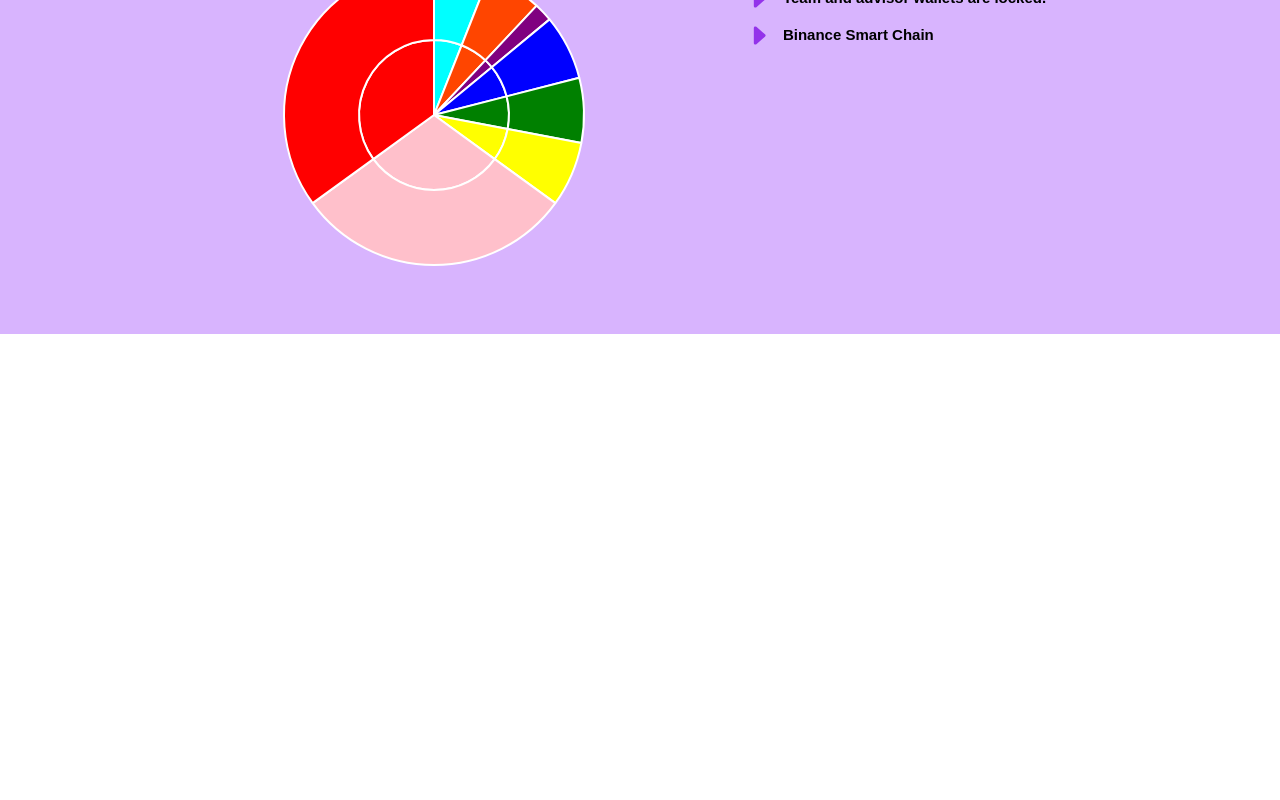
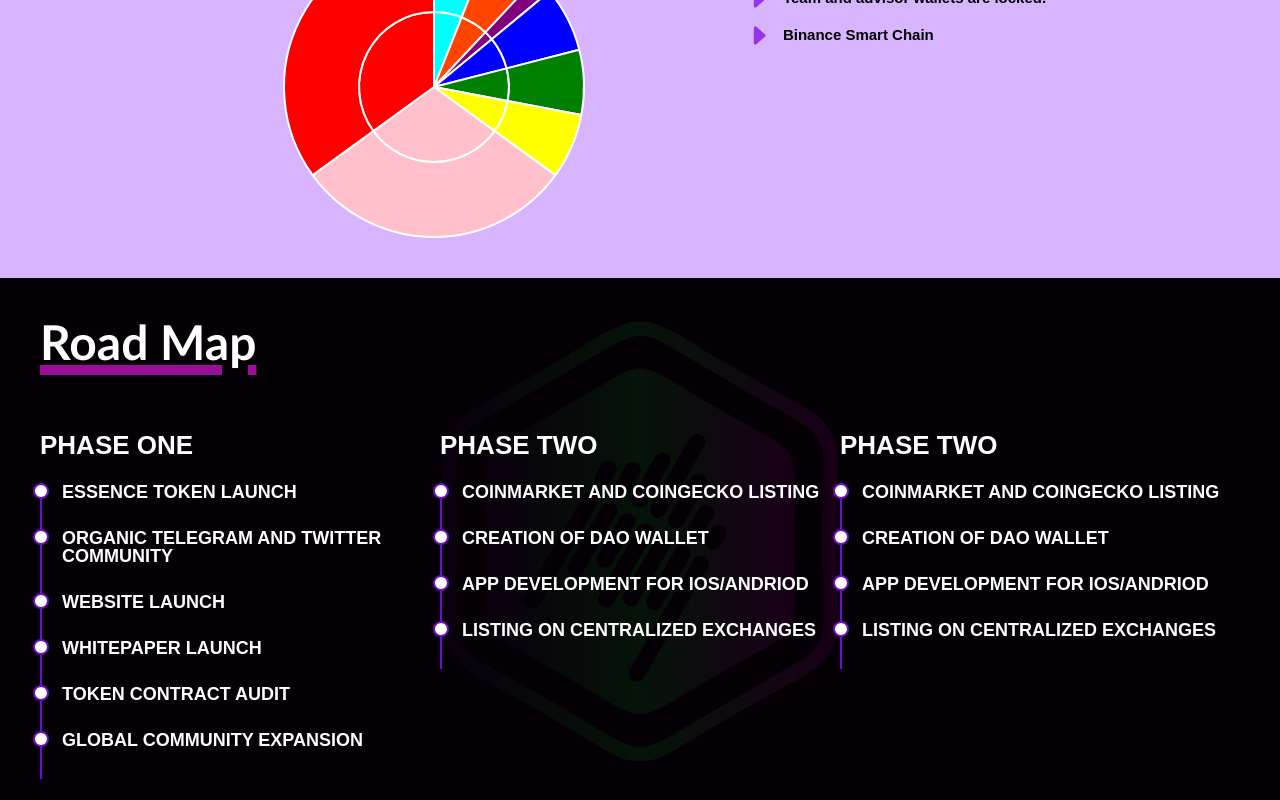
Before and after one commit to codegiyu/viktor-essence, a React (Create React App) app: page / in a window 1280 px wide. Shown: the part 2314-3114 px from the top of the page. Before the commit the page ends 2648 px from the top, so only its background shows below. Built offline with nearby package versions, Linux system fonts and the light colour scheme.

Commit message:
road map build

```diff
--- a/src/App.css
+++ b/src/App.css
@@ -112,6 +112,43 @@ h1 {
 }
 
 
+/* ROADMAP */
+.resume .resume-title {
+  font-size: 26px;
+  font-weight: 700;
+  margin-top: 20px;
+  margin-bottom: 20px;
+  color: white;
+}
+.resume .resume-item {
+  padding: 0 0 20px 20px;
+  margin-top: -2px;
+  border-left: 2px solid #6d11c4;
+  position: relative;
+}
+.resume .resume-item h4 {
+  line-height: 18px;
+  font-size: 18px;
+  font-weight: 600;
+  text-transform: uppercase;
+  font-family: "Poppins", sans-serif;
+  color: white;
+  margin-bottom: 10px;
+}
+
+.resume .resume-item::before {
+  content: "";
+  position: absolute;
+  width: 16px;
+  height: 16px;
+  border-radius: 50px;
+  left: -9px;
+  top: 0;
+  background: #fff;
+  border: 2px solid #6d11c4;
+}
+
+
 
 
 
--- a/src/components/Home.js
+++ b/src/components/Home.js
@@ -173,10 +173,10 @@ function Home() {
           Tokonomics
         </h1>
         <div className="flex flex-col md:justify-center md:flex-row w-full">
-          <div className="flex flex-col items-center my-7 md:w-1/3 md:mr-28">
+          <div className="flex flex-col items-center md:w-1/3 md:mr-28">
             <Pie data={data}></Pie>
           </div>
-          <div>
+          <div className="mt-10 md:mt-0">
             <div className="flex items-center mb-3">
               <svg
                 xmlns="http://www.w3.org/2000/svg"
@@ -258,6 +258,64 @@ function Home() {
           </div>
         </div>
       </div>
+      <div className="hero-section p-10 md:p-30">
+        <h1 className="text-center md:text-left text-white font-bold headDecor text-5xl mb-10">
+          Road Map
+        </h1>
+        <div id="resume" className="flex flex-col md:flex-row w-full resume">
+          <div className="w-1/2" data-aos="fade-up" data-aos-delay="100">
+            <h3 className="resume-title">PHASE ONE</h3>
+            <div className="resume-item">
+              <h4>Essence Token Launch</h4>
+            </div>
+            <div className="resume-item">
+              <h4>Organic Telegram and Twitter community</h4>
+            </div>
+            <div className="resume-item">
+              <h4>Website Launch</h4>
+            </div>
+            <div className="resume-item">
+              <h4>Whitepaper Launch</h4>
+            </div>
+            <div className="resume-item">
+              <h4>Token Contract Audit</h4>
+            </div>
+            <div className="resume-item">
+              <h4>Global Community Expansion</h4>
+            </div>
+          </div>
+          <div className="w-1/2" data-aos="fade-up" data-aos-delay="100">
+            <h3 className="resume-title">PHASE TWO</h3>
+            <div className="resume-item">
+              <h4>Coinmarket and CoinGecko listing</h4>
+            </div>
+            <div className="resume-item">
+              <h4>Creation of DAO Wallet</h4>
+            </div>
+            <div className="resume-item">
+              <h4>App development for IOS/Andriod</h4>
+            </div>
+            <div className="resume-item">
+              <h4>Listing on Centralized Exchanges</h4>
+            </div>
+          </div>
+          <div className="w-1/2" data-aos="fade-up" data-aos-delay="100">
+            <h3 className="resume-title">PHASE TWO</h3>
+            <div className="resume-item">
+              <h4>Coinmarket and CoinGecko listing</h4>
+            </div>
+            <div className="resume-item">
+              <h4>Creation of DAO Wallet</h4>
+            </div>
+            <div className="resume-item">
+              <h4>App development for IOS/Andriod</h4>
+            </div>
+            <div className="resume-item">
+              <h4>Listing on Centralized Exchanges</h4>
+            </div>
+          </div>
+        </div>
+      </div>
     </main>
   );
 }
```
